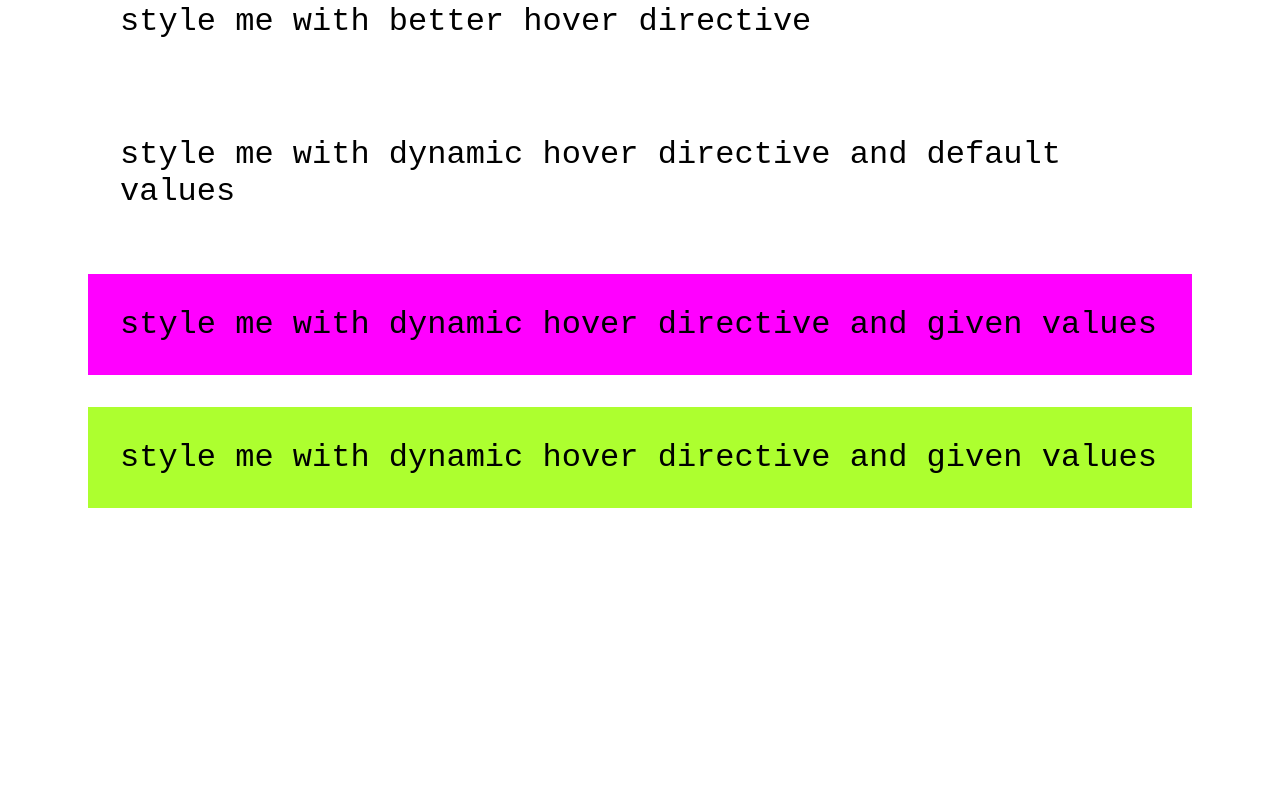
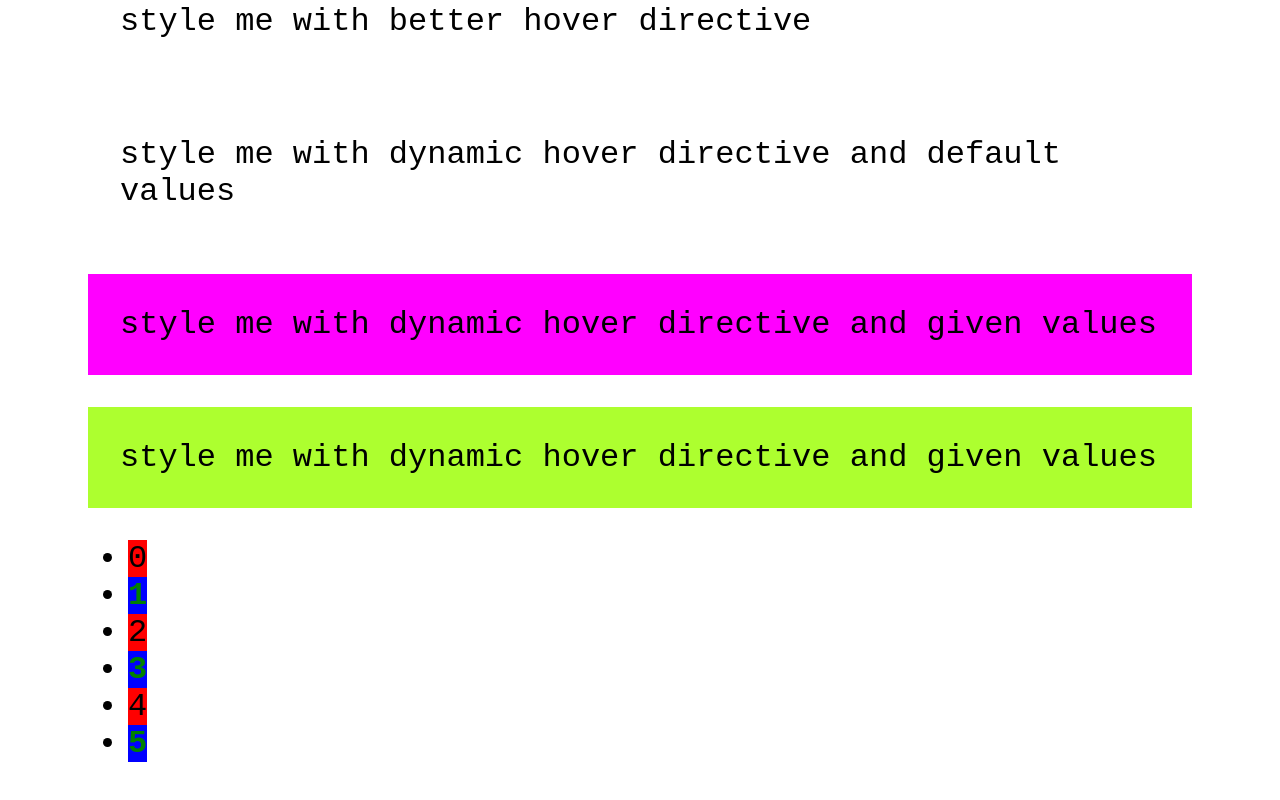
Before and after one commit to divineLush/ng-directives, an Angular app: page / in a window 1280 px wide. Shown: the part 1143-1943 px from the top of the page. Before the commit the page ends 1771 px from the top, so only its background shows below. Built offline with nearby package versions, Linux system fonts and the light colour scheme.

Commit message:
some comments

```diff
--- a/src/app/app.component.html
+++ b/src/app/app.component.html
@@ -24,4 +24,20 @@
   <p appDynamicHover [defaultColor]="'fuchsia'" [highlightColor]="'greenyellow'">style me with dynamic hover directive and given values</p>
   <!-- shortcut -->
   <p appDynamicHover defaultColor="greenyellow" highlightColor="fuchsia">style me with dynamic hover directive and given values</p>
+  <!-- Structural directives manipulate DOM and start with *. Why * is required?
+       Why does Angular need to know that it's a structural directive?
+       Behind the scenes Angular will transform them into something else. -->
+  <!-- This is what the * transforms to: -->
+  <ul>
+    <li *ngFor="let number of numbers">
+      <ng-template [ngIf]="onlyOdd ? number % 2 !== 0 : true">
+        <span
+          [ngClass]="{ odd: number % 2 !== 0 }"
+          [ngStyle]="{ background: number % 2 === 0 ? 'red' : 'blue' }"
+        >
+          {{ number }}
+        </span>
+      </ng-template>
+    </li>
+  </ul>
 </div>
```
